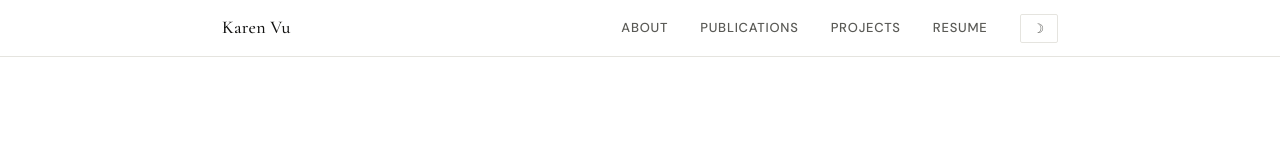
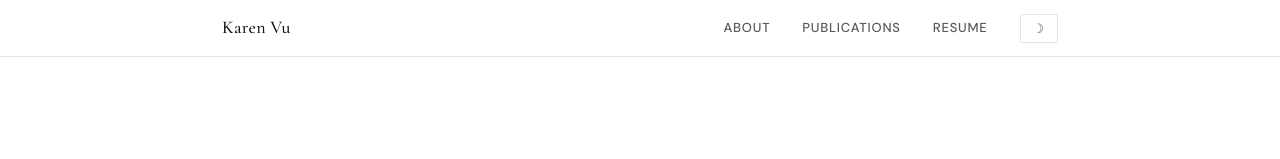
Before and after one commit to karengiahan/karengiahan.github.io, a plain HTML site: page index.html in a window 1280 px wide. Shown: the top 159 px of the page. Drawn offline with nearby package versions, Linux system fonts and the light colour scheme.

Commit message:
comment out prj

```diff
--- a/index.html
+++ b/index.html
@@ -644,7 +644,7 @@
         <nav class="navlinks" aria-label="Primary">
           <a href="#about" data-page="about">About</a>
           <a href="#publications" data-page="home">Publications</a>
-          <a href="#projects" data-page="home">Projects</a>
+          <!-- <a href="#projects" data-page="home">Projects</a> -->
           <a href="resumes/Karen Vu Resume 2026.pdf" target="_blank" rel="noopener noreferrer">Resume</a>
           <button class="theme-btn" id="themeBtn" type="button" aria-pressed="false">
             <span id="themeLabel">☽</span>
```
